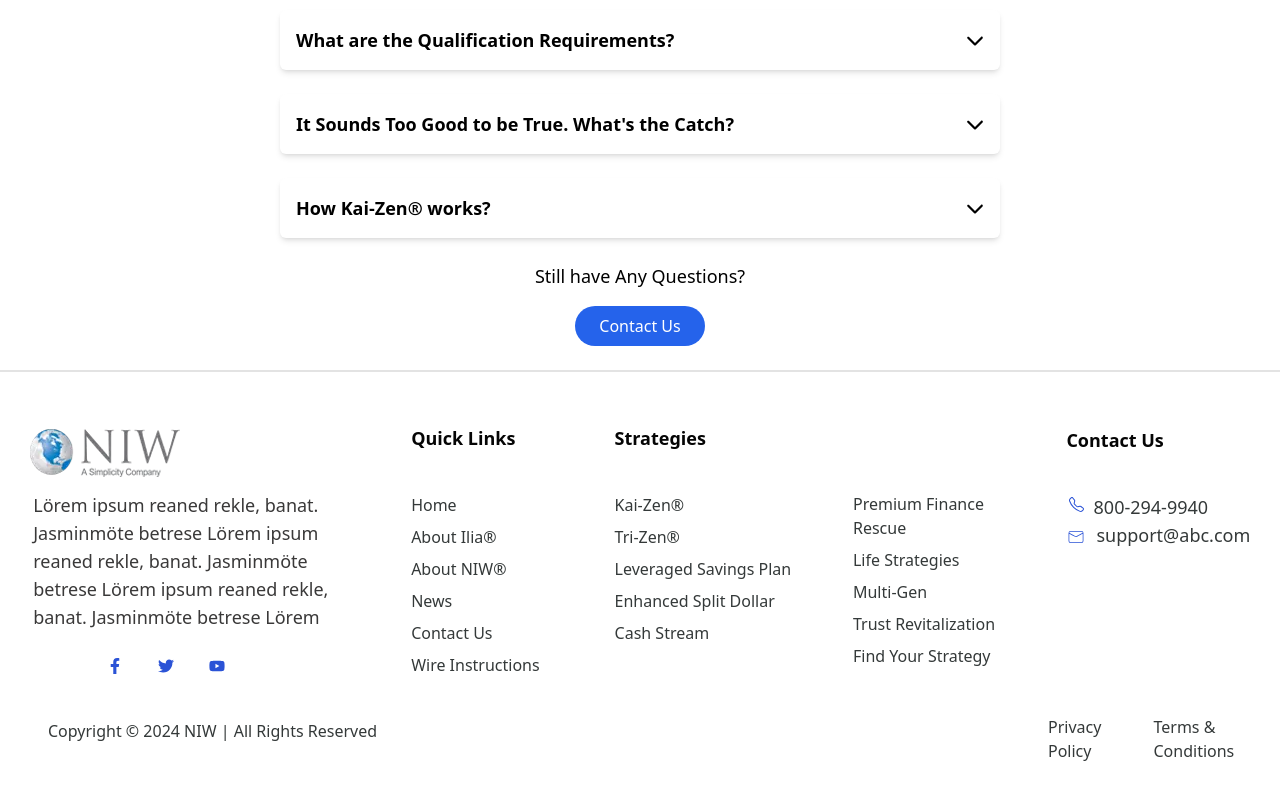
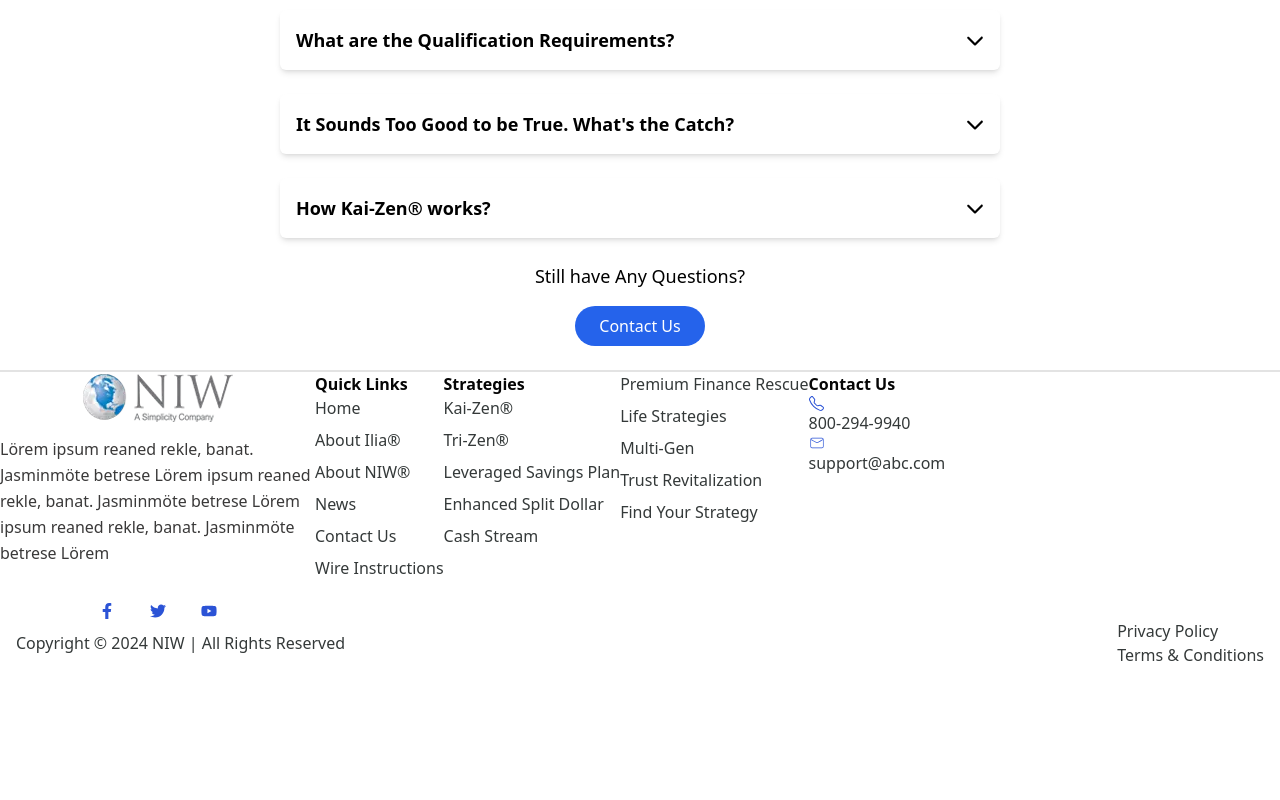
Before and after one commit to snehapatidar5/Task-1, a React (Vite) app: page / in a window 1280 px wide. Shown: the part 4700-5500 px from the top of the page. After the commit the page ends 5367 px from the top, so only its background shows below. Built offline with nearby package versions, Linux system fonts and the light colour scheme.

Commit message:
Update Footer.jsx

```diff
--- a/src/Component/Footer/Footer.jsx
+++ b/src/Component/Footer/Footer.jsx
@@ -11,24 +11,24 @@
   return (
     <>
 
-        <footer className=' lg:max-2xl:h-[436px] lg:max-2xl:w-[100%] border-t-2 border-[#E3E3E3]'>
+        <footer className=' h-[100%] w-[100%] border-t-2 border-[#E3E3E3]'>
 
-            <div className='sm:text-center lg:mb-0 lg:flex lg:max-2xl:justify-around  '>
+            <div className='xs:text-center lg:mb-0 lg:flex lg:max-3xl:justify-around  '>
 
-            <div className='lg:max-2xl:mt-[35px]  lg:max-2xl:w-[322px] lg:max-2xl:h-[288px] flex flex-col items-center sm:flex sm:justify-center lg:max-2xl:text-start'>
-            <img src={footer_logo} alt="Logo" className='lg:max-2xl:w-[150px] lg:max-2xl:h-[50] sm:mx-auto lg:max-2xl:ml-0 '/>
-            <p className='pt-[14px] leading-relaxed w-[315px] h-[137px] lg:max-2xl:text-lg text-[#3A3939]  '>Lörem ipsum reaned rekle, banat. Jasminmöte betrese  Lörem ipsum reaned rekle, banat. Jasminmöte betrese Lörem ipsum reaned rekle, banat. Jasminmöte betrese Lörem</p>
-            <div className='pt-[34px] flex gap-[35px] mt-[10px] lg:max-2xl:ml-[-50px]'>
+            <div className='lg:max-3xl:mt-[35px]  lg:max-3xl:w-[322px] lg:max-3xl:h-[288px] flex flex-col items-center xs:flex xs:justify-center lg:max-3xl:text-start'>
+            <img src={footer_logo} alt="Logo" className='lg:max-3xl:w-[150px] lg:max-3xl:h-[50] xs:mx-auto lg:max-3xl:ml-0 '/>
+            <p className='pt-[14px] leading-relaxed w-[315px] h-[137px] lg:max-3xl:text-lg text-[#3A3939]  '>Lörem ipsum reaned rekle, banat. Jasminmöte betrese  Lörem ipsum reaned rekle, banat. Jasminmöte betrese Lörem ipsum reaned rekle, banat. Jasminmöte betrese Lörem</p>
+            <div className='pt-[34px] flex gap-[35px] mt-[10px] lg:max-3xl:ml-[-50px]'>
             <FaFacebookF className='  text-[#2B53D6]' />
             <FaTwitter className=' text-[#2B53D6]' />
             <FaYoutube className='  text-[#2B53D6]' />
             </div>
             </div>
 
-            <div className='lg:max-2xl:w-[144px] lg:max-2xl:h-[285px] lg:max-2xl:text-start'>
-                <div className="lg:max-2xl:mt-[52px] ">
-                     <h2 className="text-[#050505] font-bold lg:max-2xl:text-lg sm:mt-6">Quick Links</h2>
-                     <ul className='lg:max-2xl:pt-[41px] space-y-2 sm:pt-4'>
+            <div className='lg:max-3xl:w-[144px] lg:max-3xl:h-[285px] lg:max-3xl:text-start'>
+                <div className="lg:max-3xl:mt-[52px] ">
+                     <h2 className="text-[#050505] font-bold lg:max-3xl:text-lg xs:mt-6">Quick Links</h2>
+                     <ul className='lg:max-3xl:pt-[41px] space-y-2 xs:pt-4'>
                         <li className='text-[#343939]'><Link to='/'>Home</Link></li>
                         <li className='text-[#343939]'><Link to='/about'>About Ilia® </Link></li>
                         <li className='text-[#343939]'><Link to='/about'>About NIW® </Link></li>
@@ -39,10 +39,10 @@
                 </div>
             </div>
 
-           <div className='lg:max-2xl:w-[179px] lg:max-2xl:h-[285px] lg:max-2xl:text-start'>
-                <div className="lg:max-2xl:mt-[52px] " >
-                <h2 className="text-[#050505] font-bold lg:max-2xl:text-lg sm:mt-6">Strategies</h2>
-                <ul className='lg:max-2xl:pt-[41px] space-y-2 sm:pt-4'>
+           <div className='lg:max-3xl:w-[179px] lg:max-3xl:h-[285px] lg:max-3xl:text-start'>
+                <div className="lg:max-3xl:mt-[52px] " >
+                <h2 className="text-[#050505] font-bold lg:max-3xl:text-lg xs:mt-6">Strategies</h2>
+                <ul className='lg:max-3xl:pt-[41px] space-y-2 xs:pt-4'>
                 <li className='text-[#343939]'>Kai-Zen®</li>
                 <li className='text-[#343939]'>Tri-Zen®</li>
                 <li className='text-[#343939]'>Leveraged Savings Plan</li>
@@ -52,9 +52,9 @@
                 </div>
             </div>
 
-            <div className='lg:max-2xl:w-[144px] lg:max-2xl:h-[285px] lg:max-2xl:text-start'>
-                <div className="lg:max-2xl:mt-[65px]">
-                <ul className='lg:max-2xl:pt-[55px] space-y-2 '>
+            <div className='lg:max-3xl:w-[144px] lg:max-3xl:h-[285px] lg:max-3xl:text-start'>
+                <div className="lg:max-3xl:mt-[65px]">
+                <ul className='lg:max-3xl:pt-[55px] space-y-2 '>
                 <li className='text-[#343939]'>Premium Finance Rescue</li>
                 <li className='text-[#343939]'>Life Strategies</li>
                 <li className='text-[#343939]'>Multi-Gen</li>
@@ -64,17 +64,17 @@
                 </div>
             </div>
 
-            <div className='lg:max-2xl:text-start lg:max-2xl:mt-[-25px]'>
-                <div className="lg:max-2xl:mt-[55px] lg:max-2xl:ml-[10px] sm:flex sm:flex-col">
-                    <h2 className="text-[#050505] font-bold lg:max-2xl:text-lg sm:mt-6">Contact Us</h2>
-                    <div  className="lg:max-2xl:flex lg:max-2xl:gap-[10px] lg:max-2xl:mt-[23px] lg:max-2xl:mr-10  sm:pt-4 sm:flex sm:item-center sm:justify-center gap-2">
-              <BsTelephone  className="text-[#2B53D6] w-[15px] h-[15px] sm:mt-1" />
-              <p className=" lg:max-2xl:text-lg text-[#343939] ">800-294-9940</p>
+            <div className='lg:max-3xl:text-start lg:max-3xl:mt-[-25px]'>
+                <div className="lg:max-3xl:mt-[55px] lg:max-3xl:ml-[10px] xs:flex xs:flex-col">
+                    <h2 className="text-[#050505] font-bold lg:max-3xl:text-lg xs:mt-6">Contact Us</h2>
+                    <div  className="lg:max-3xl:flex lg:max-3xl:gap-[10px] lg:max-3xl:mt-[23px] lg:max-3xl:mr-10  xs:pt-4 xs:flex xs:item-center xs:justify-center gap-2">
+              <BsTelephone  className="text-[#2B53D6] w-[15px] h-[15px] xs:mt-1" />
+              <p className=" lg:max-3xl:text-lg text-[#343939] ">800-294-9940</p>
             </div>
 
-            <div className="lg:max-2xl:flex lg:max-2xl:gap-[10px] sm:flex sm:item-center sm:justify-center gap-2 ">
-            <CiMail className="text-[#2B53D6] lg:max-2xl:w-[20px] lg:max-2xl:h-[18px] lg:max-2xl:mt-[7px] sm:mt-[5px]"/>
-            <p  className="lg:max-2xl:mb-2 lg:max-2xl:text-lg text-[#343939]">support@abc.com</p>
+            <div className="lg:max-3xl:flex lg:max-3xl:gap-[10px] xs:flex xs:item-center xs:justify-center gap-2 ">
+            <CiMail className="text-[#2B53D6] lg:max-3xl:w-[20px] lg:max-3xl:h-[18px] lg:max-3xl:mt-[7px] xs:mt-[5px]"/>
+            <p  className="lg:max-3xl:mb-2 lg:max-3xl:text-lg text-[#343939]">support@abc.com</p>
 
             </div>
                 </div>
@@ -82,10 +82,12 @@
 
 
             </div>
-            <div className=' sm:flex  sm:flex-col-reverse sm:text-center sm:space-y-4 lg:max-2xl:p-2'>
-            <div className='lg:max-2xl:text-start lg:max-2xl:mt-4 lg:max-2xl:ml-10 '>
+            <div className=' xs:flex  xs:flex-col-reverse xs:text-center xs:space-y-4 lg:max-3xl:p-2'>
+            <div className='flex items-center justify-between px-4'>
+                <div>
                 <span className='text-[#343939] '>Copyright © 2024 NIW | All Rights Reserved</span>
-            <div className=' sm:flex sm:justify-center sm:gap-6 lg:max-2xl:ml-[1000px] lg:max-2xl:mt-[-28px] '>
+                </div>
+            <div className=' xs:flex xs:justify-center xs:gap-6 lg:max-3xl:mt-[-28px] '>
                 <p className='text-[#343939]'>Privacy Policy</p>
                 <p className='text-[#343939]'>Terms & Conditions</p>
             </div>
```
